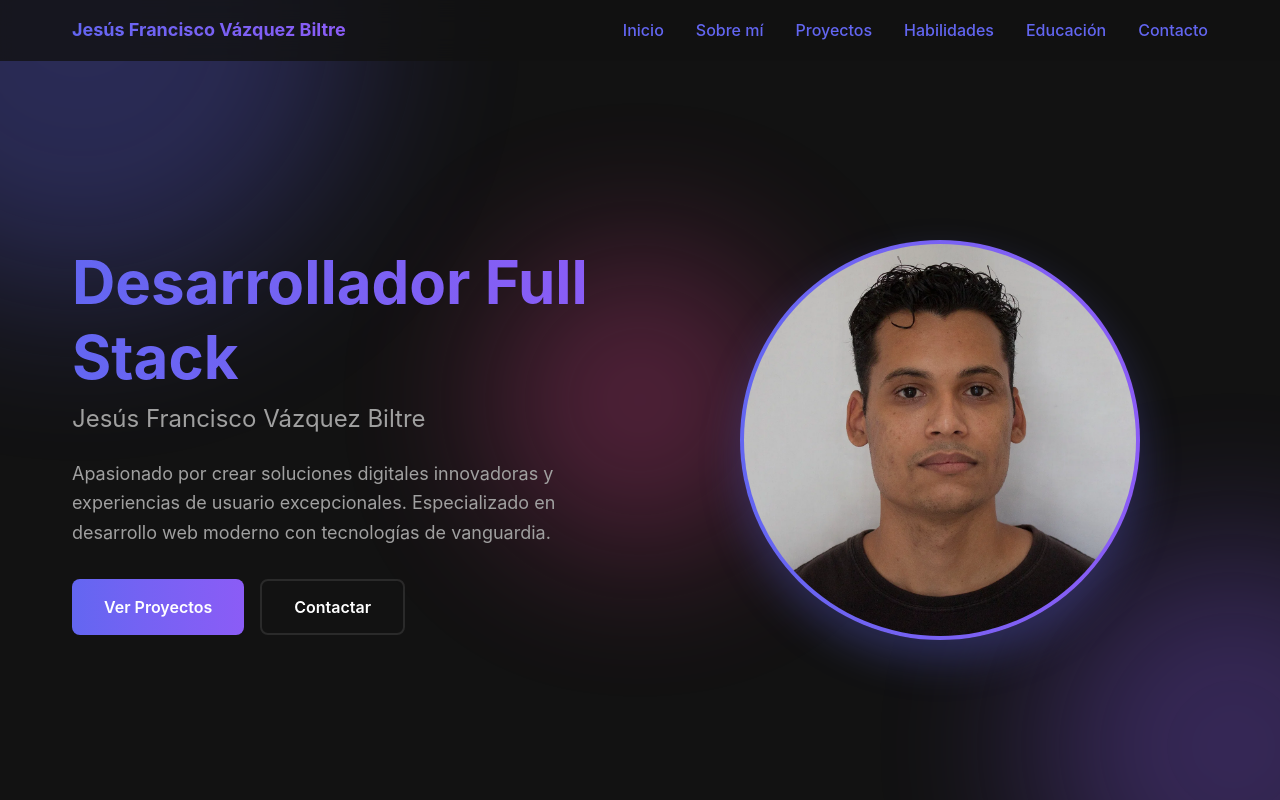
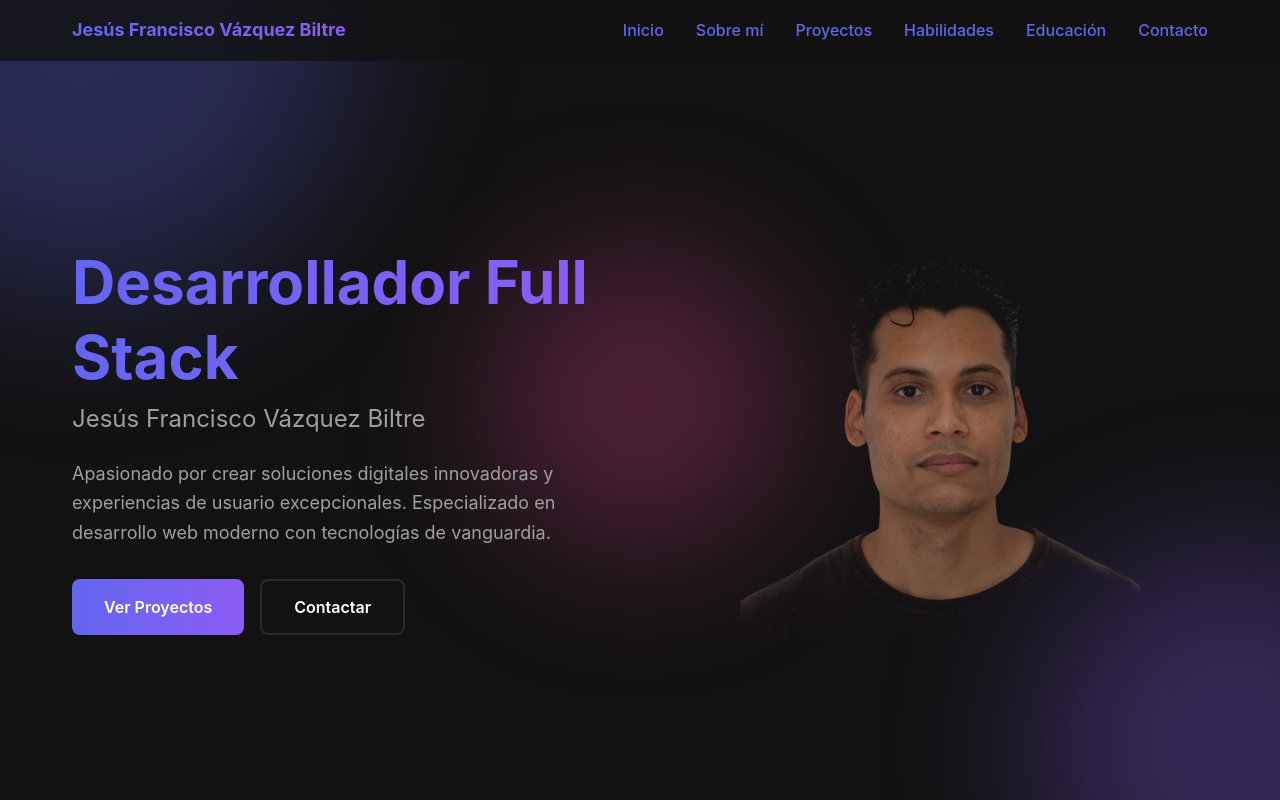
Before and after one commit to jesusfvb/portfolio, a React (Vite) app: page / in a window 1280 px wide. Shown: the top 800 px of the page. Built offline with nearby package versions, Linux system fonts and the light colour scheme.

Commit message:
refactor(hero): Replace profile image and update styling for improved visual presentation in Hero section

```diff
--- a/src/presentation/components/sections/hero/Hero.tsx
+++ b/src/presentation/components/sections/hero/Hero.tsx
@@ -1,8 +1,7 @@
 // Imagen optimizada desde public
-const profileImage = "/images/1000001843.webp";
+const profileImage = "/images/foto_de_perfil.png";
 
 const Hero = () => {
-
   const scrollToSection = (id: string) => {
     const element = document.getElementById(id);
     if (element) {
@@ -59,14 +58,13 @@ const Hero = () => {
           </div>
           <div className="flex justify-center items-center md:order-2 order-1">
             <div className="w-[300px] h-[300px] md:w-[400px] md:h-[400px] relative">
-              <div className="relative w-full h-full rounded-full p-1 bg-linear-to-r from-[#6366f1] to-[#8b5cf6] shadow-[0_20px_40px_rgba(99,102,241,0.3)]">
-                <div className="w-full h-full rounded-full overflow-hidden bg-[#1a1a1a]">
-                  <img
-                    src={profileImage}
-                    alt="Jesús Francisco Vázquez Biltre"
-                    className="w-full h-full object-cover"
-                  />
-                </div>
+              <div className="relative w-full h-full overflow-hidden rounded-3xl">
+                <img
+                  src={profileImage}
+                  alt="Jesús Francisco Vázquez Biltre"
+                  className="relative w-full h-full object-cover mix-blend-lighten opacity-85"
+                />
+                <div className="absolute inset-0 rounded-3xl ring-1 ring-[#121212]/60"></div>
               </div>
             </div>
           </div>
```
Also changed, not shown: public/images/1000001843.webp (deleted), public/images/foto_de_perfil.png (added).
